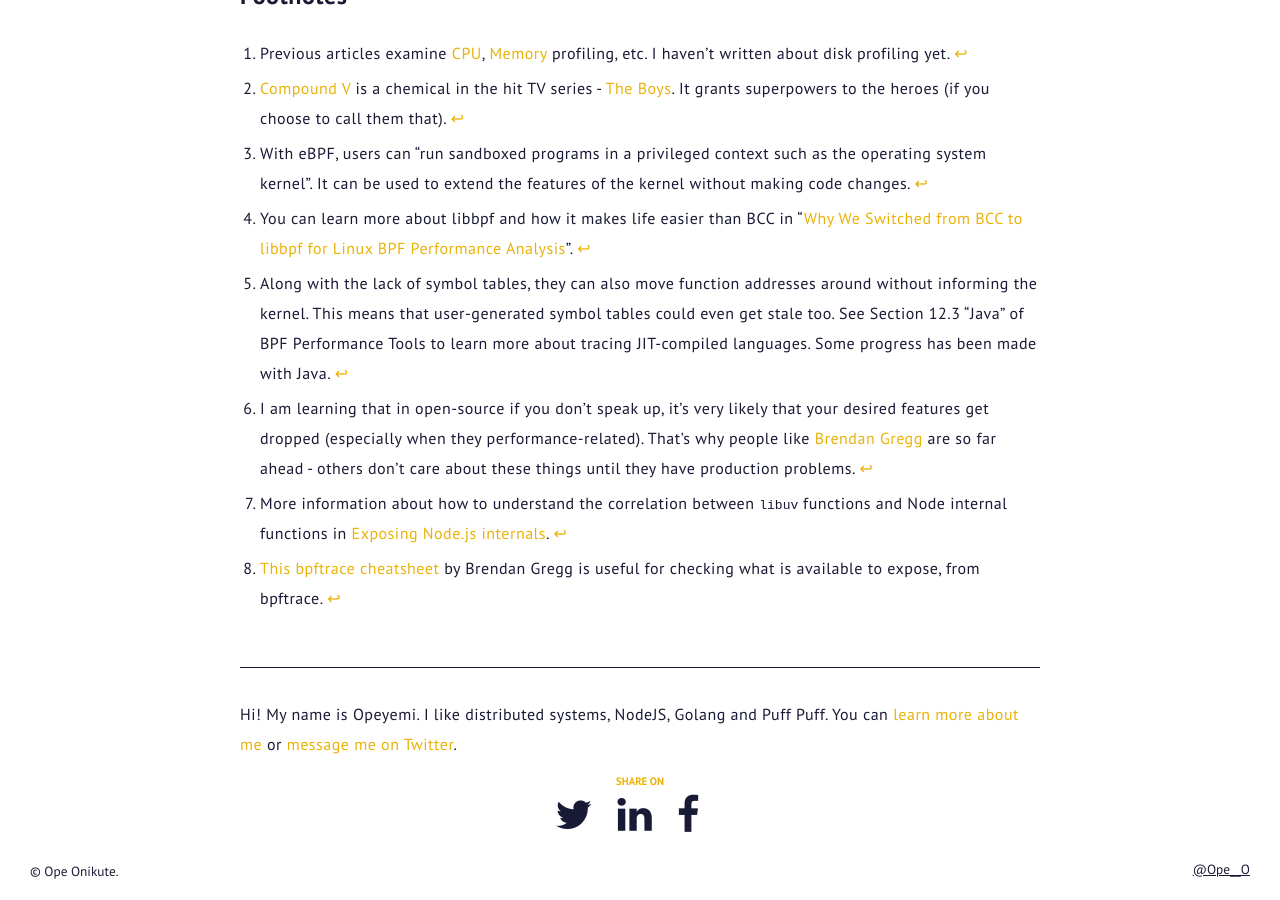
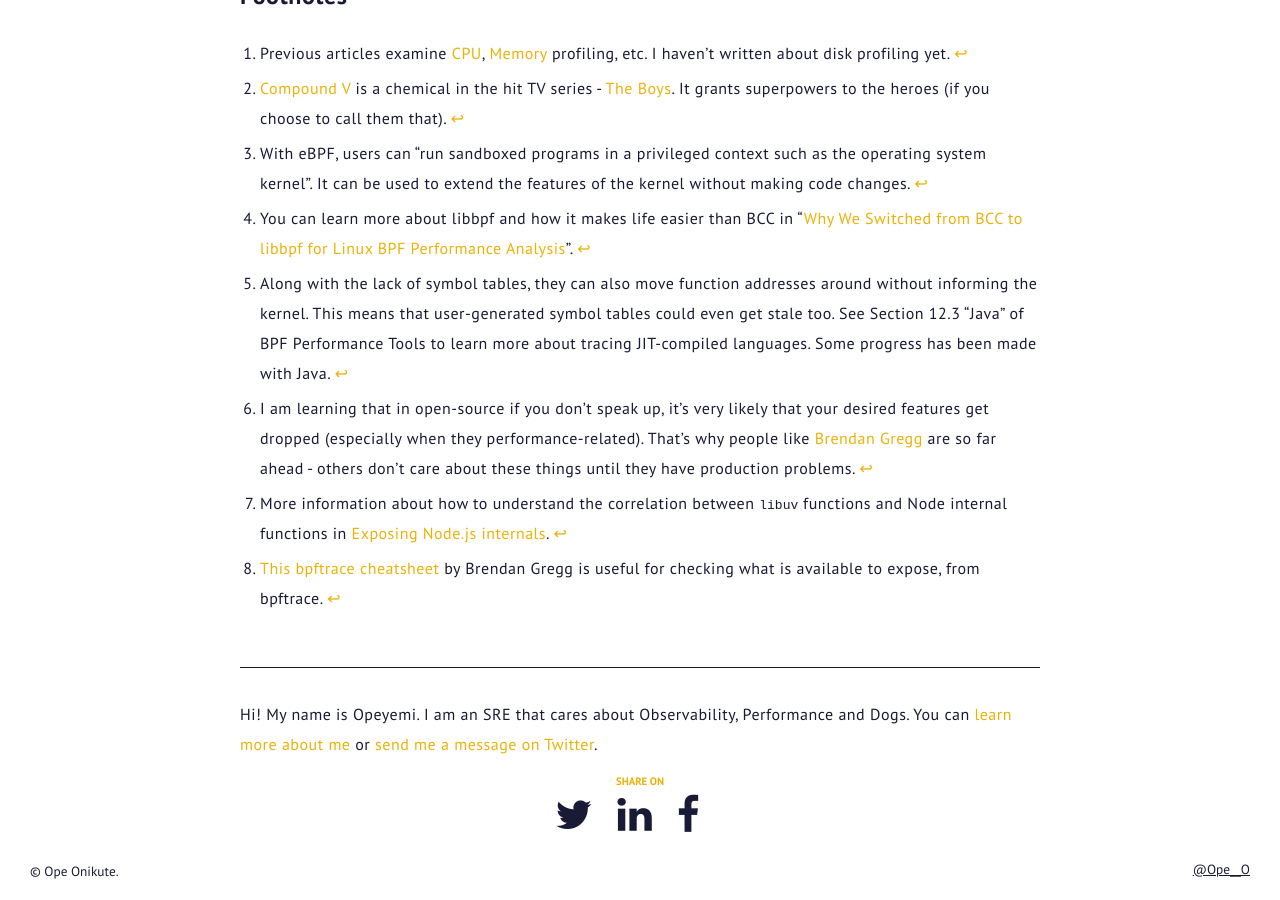
Before and after one commit to OpeOnikute/opeonikute.github.io, a Jekyll site: the page built from posts/observing-node-with-ebpf.md, in a window 1280 px wide and 900 px high, scrolled down 8064 px. Built offline with Jekyll 4.4.1, drawn with Linux system fonts in a browser that asks for light colours; nearby versions of some CDN libraries; some of the changed text lies outside the part shown.

Commit message:
Correct ebpf post title and update "about me" bottom

```diff
--- a/_layouts/post.html
+++ b/_layouts/post.html
@@ -95,7 +95,7 @@
       </div>
       {{content}}
       <div class="about-container">
-          <p>Hi! My name is Opeyemi. I like distributed systems, NodeJS, Golang and Puff Puff. You can <a href="/about">learn more about me </a> or <a target="_blank" href="https://twitter.com/Ope__O">message me on Twitter</a>.</p>
+          <p>Hi! My name is Opeyemi. I am an SRE that cares about Observability, Performance and Dogs. You can <a href="/about">learn more about me </a> or <a target="_blank" href="https://twitter.com/Ope__O">send me a message on Twitter</a>.</p>
         </div>
     </main>
     <div class="share-container">
--- a/posts/observing-node-with-ebpf.md
+++ b/posts/observing-node-with-ebpf.md
@@ -1,6 +1,6 @@
 ---
 layout: post
-title: Observing NodeJS applications with eBPF
+title: Observing Node.js processes with eBPF
 sub_title:
 read_time: 9
 date: July 2023
```
